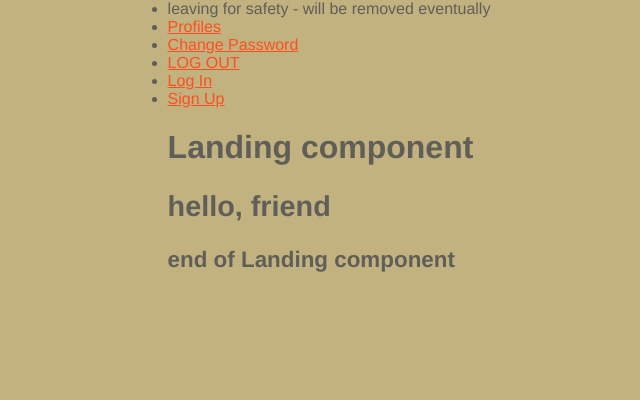
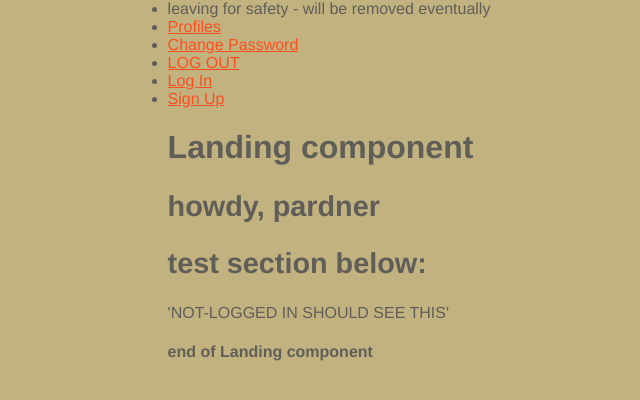
Before and after one commit to natnichols/homewrangler-front-end, a React (Vite) app: page / in a window 1280 px wide. Shown: the top 400 px of the page, without its empty margins (311-951 px from the left). Built offline with nearby package versions, Linux system fonts and the light colour scheme; no server answers.

Commit message:
prepare large ternary for landing page

```diff
--- a/src/pages/Landing/Landing.jsx
+++ b/src/pages/Landing/Landing.jsx
@@ -5,8 +5,22 @@ const Landing = ({ user }) => {
   return (
     <main className={styles.container}>
       <h1>Landing component</h1>
-      <h2>hello, {user ? user.name : 'friend'}</h2>
-      <h3>end of Landing component</h3>
+      <h2>howdy, {user ? user.name : 'pardner'}</h2>
+      <h2>test section below:</h2>
+      {user ? (
+      <>
+        'LOGGED-IN USER SHOULD SEE THIS'
+        <h1>HomeWrangler</h1>
+
+      </>
+      ) : (
+      <>
+        'NOT-LOGGED IN SHOULD SEE THIS'
+      </>
+      )}
+
+
+      <h4>end of Landing component</h4>
     </main>
   )
 }
```
